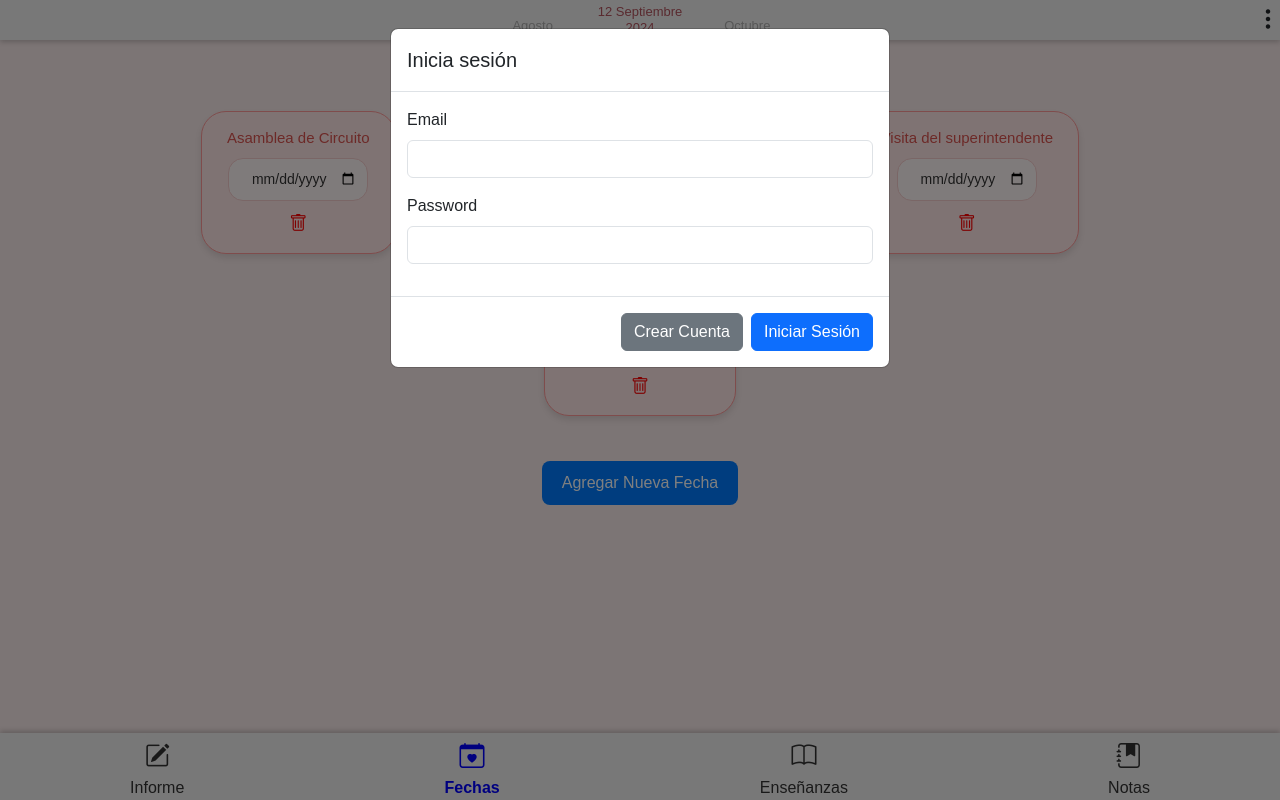
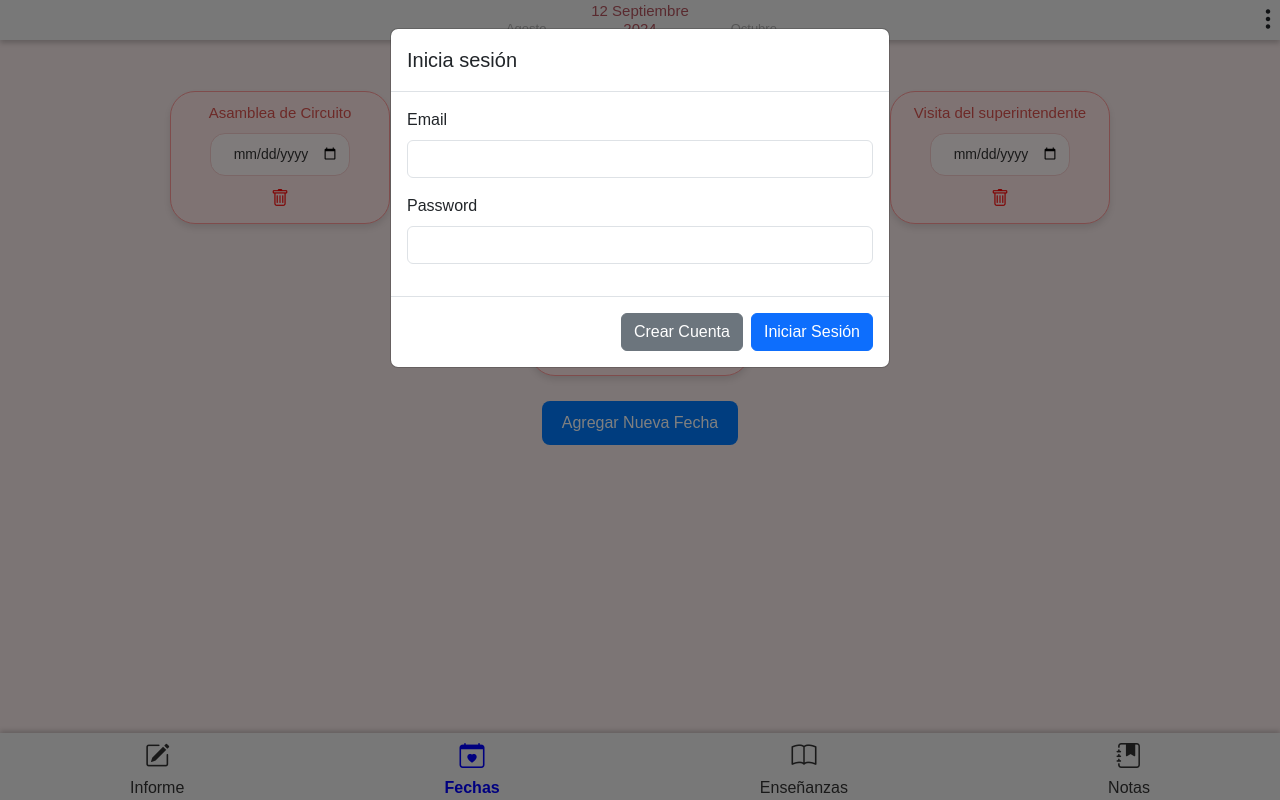
Before and after one commit to brian-gal/Bitacora_web, a React (Vite) app: page /fechas in a window 1280 px wide. Built offline with nearby package versions, Linux system fonts and the light colour scheme; no server answers.

Commit message:
le di un mejor estilo a las fechas

```diff
--- a/src/App.css
+++ b/src/App.css
@@ -69,7 +69,7 @@ body {
     display: flex;
     align-items: center;
     background-color: #f0f0f0;
-    box-shadow: 0 2px 5px rgba(0, 0, 0, 0.2);
+    box-shadow: 0 3px 5px rgba(0, 0, 0, 0.2);
     padding: 4px;
     z-index: 1000;
 }
@@ -88,9 +88,8 @@ body {
 }
 
 .menuFechaMes h2,
-.menuFechaMes h3,
-.menuFechaAño h1 {
-    font-size: 13px;
+.menuFechaMes h3 {
+    font-size: 15px;
 }
 
 .menuFechaMes div {
@@ -197,8 +196,7 @@ body {
     flex-wrap: wrap;
     gap: 20px;
     justify-content: center;
-    padding: 20px;
-    /* Añadir un poco de padding al contenedor */
+
 }
 
 .recuadro-input {
@@ -208,13 +206,14 @@ body {
     background-color: #ffe6e6;
     /* Fondo más claro para un aspecto más suave */
     border: 1px solid #ff9999;
-    padding: 15px 25px;
+    padding: 10px 20px;
     border-radius: 25px;
     /* Redondear las esquinas de forma más natural */
     box-shadow: 0 4px 6px rgba(0, 0, 0, 0.1);
     /* Añadir una sombra sutil */
     transition: transform 0.2s ease-in-out, box-shadow 0.2s ease-in-out;
     /* Transición suave */
+    width: 220px;
 }
 
 .recuadro-input:hover {
```
